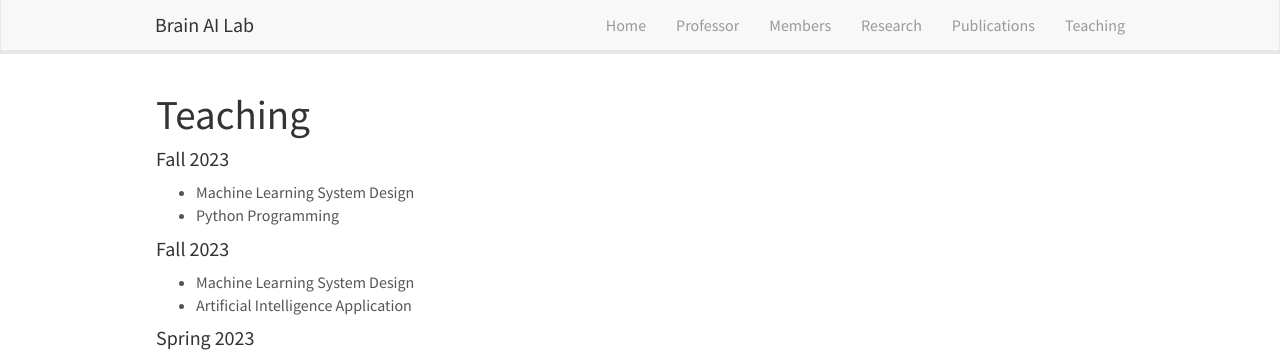
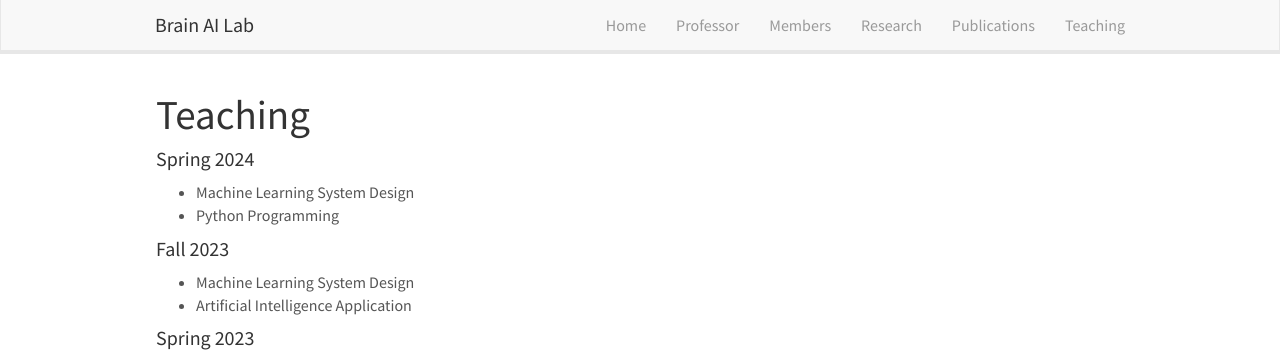
Before and after one commit to KNU-BrainAI/knu-brainai.github.io, a Jekyll site: the page built from _pages/teaching.md, in a window 1280 px wide and 1231 px high. Shown: the top 352 px of the window. Built offline with Jekyll 4.4.1, drawn with Linux system fonts in a browser that asks for light colours; nearby versions of some CDN libraries.

Commit message:
Update teaching.md

```diff
--- a/_pages/teaching.md
+++ b/_pages/teaching.md
@@ -8,7 +8,7 @@ permalink: /teaching/
 
 
 # Teaching
-#### Fall 2023
+#### Spring 2024
 - Machine Learning System Design
 - Python Programming
 
```
